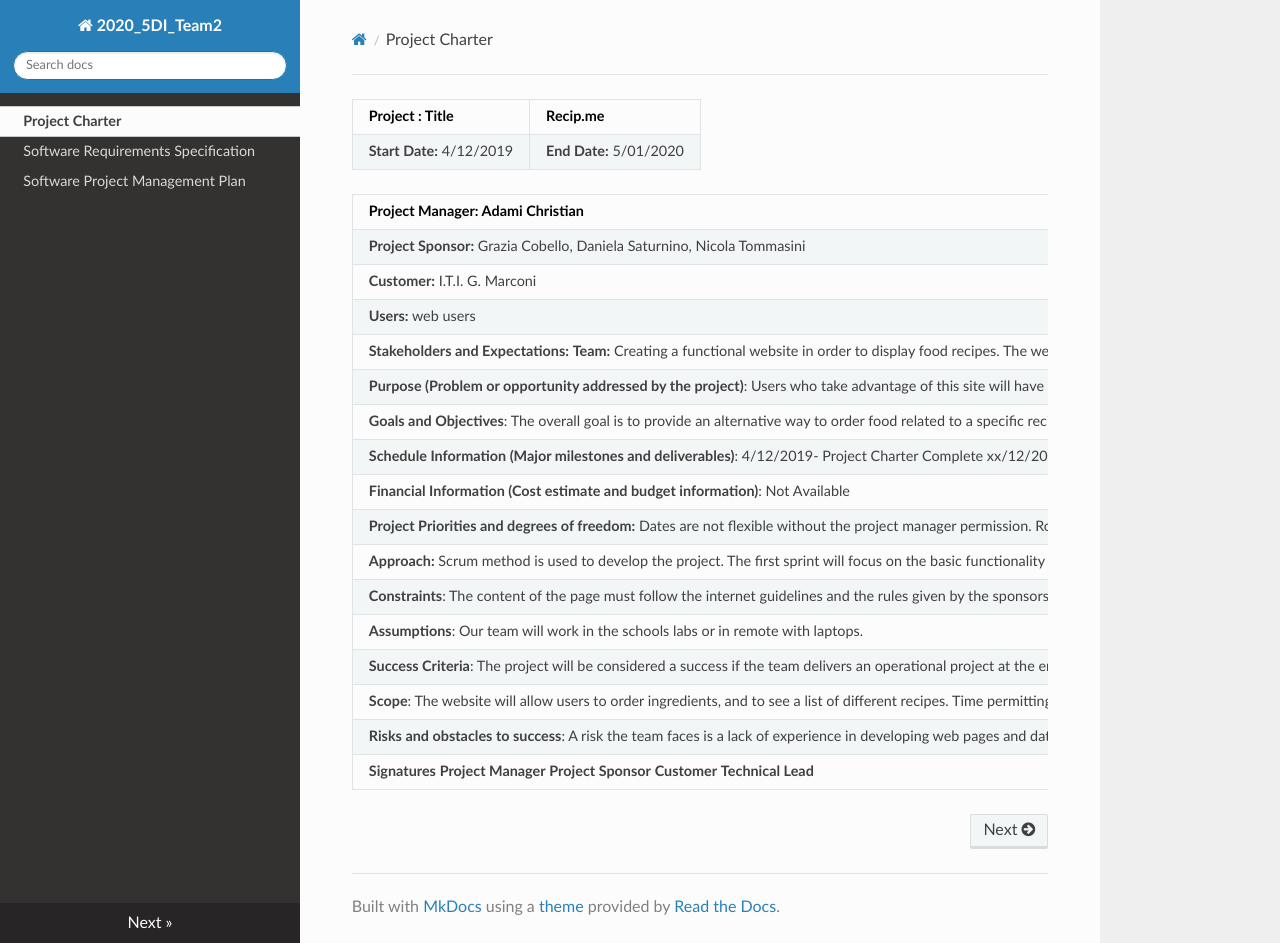
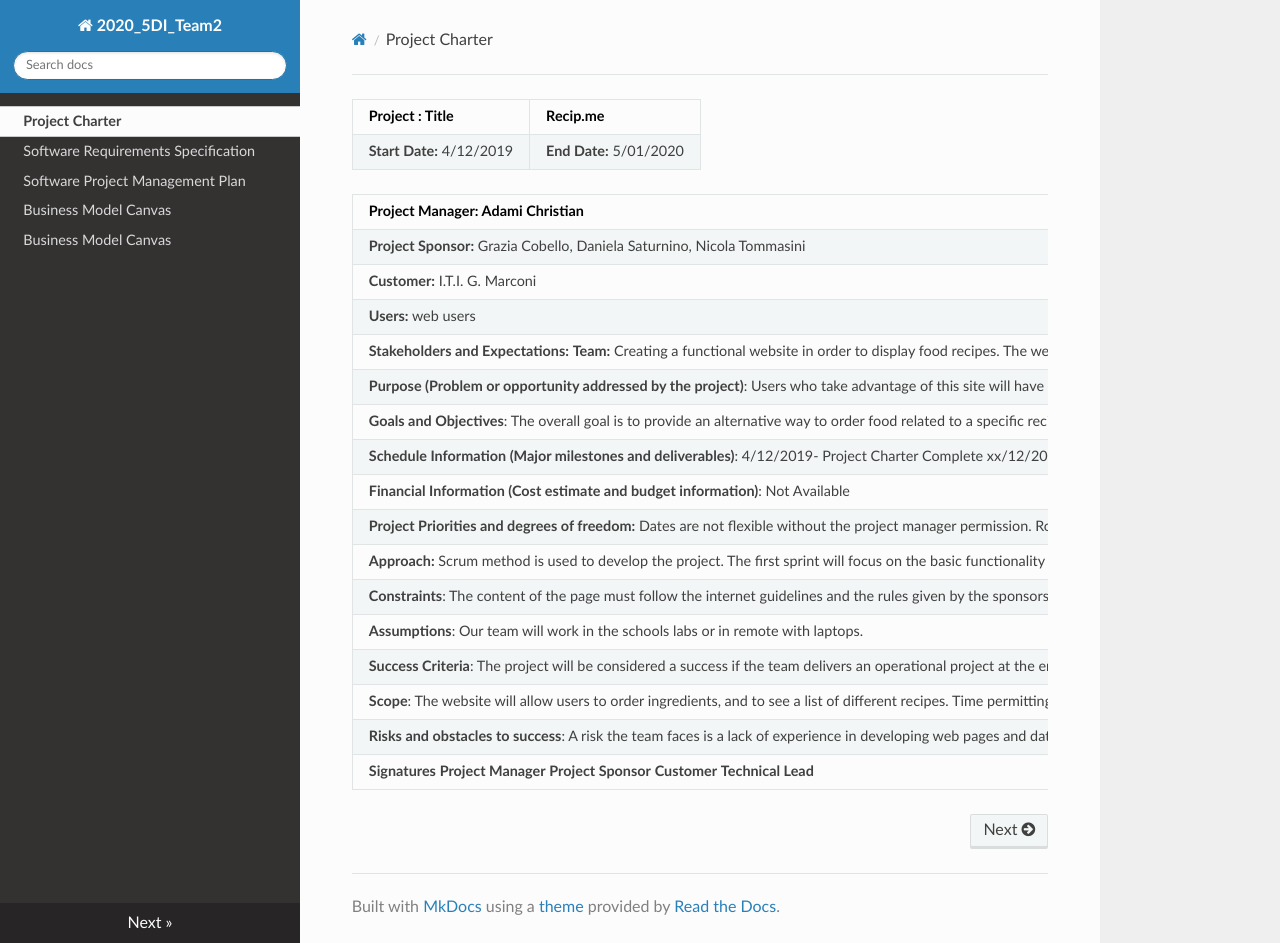
Before and after one commit to RecipMeTeam2/2020_5DI_team2_RecipMe, an MkDocs documentation site: the page built from docs/projectcharter.md, in a window 1280 px wide and 943 px high. Built offline with MkDocs 1.6.1, drawn with Linux system fonts in a browser that asks for light colours; nearby versions of some CDN libraries.

Commit message:
Update mkdocs.yml

```diff
--- a/mkdocs.yml
+++ b/mkdocs.yml
@@ -3,6 +3,8 @@ nav:
     - 'Project Charter': 'projectcharter.md'
     - 'Software Requirements Specification': 'softwarerequirementsspecification.md'
     - 'Software Project Management Plan': 'softwareprojectmanagementplan.md'
+    - 'Business Model Canvas': 'businessmodelcanvas.pdf'
+    - 'Business Model Canvas': 'businessmodelcanvas.pdf'
 
 
 theme:
```
